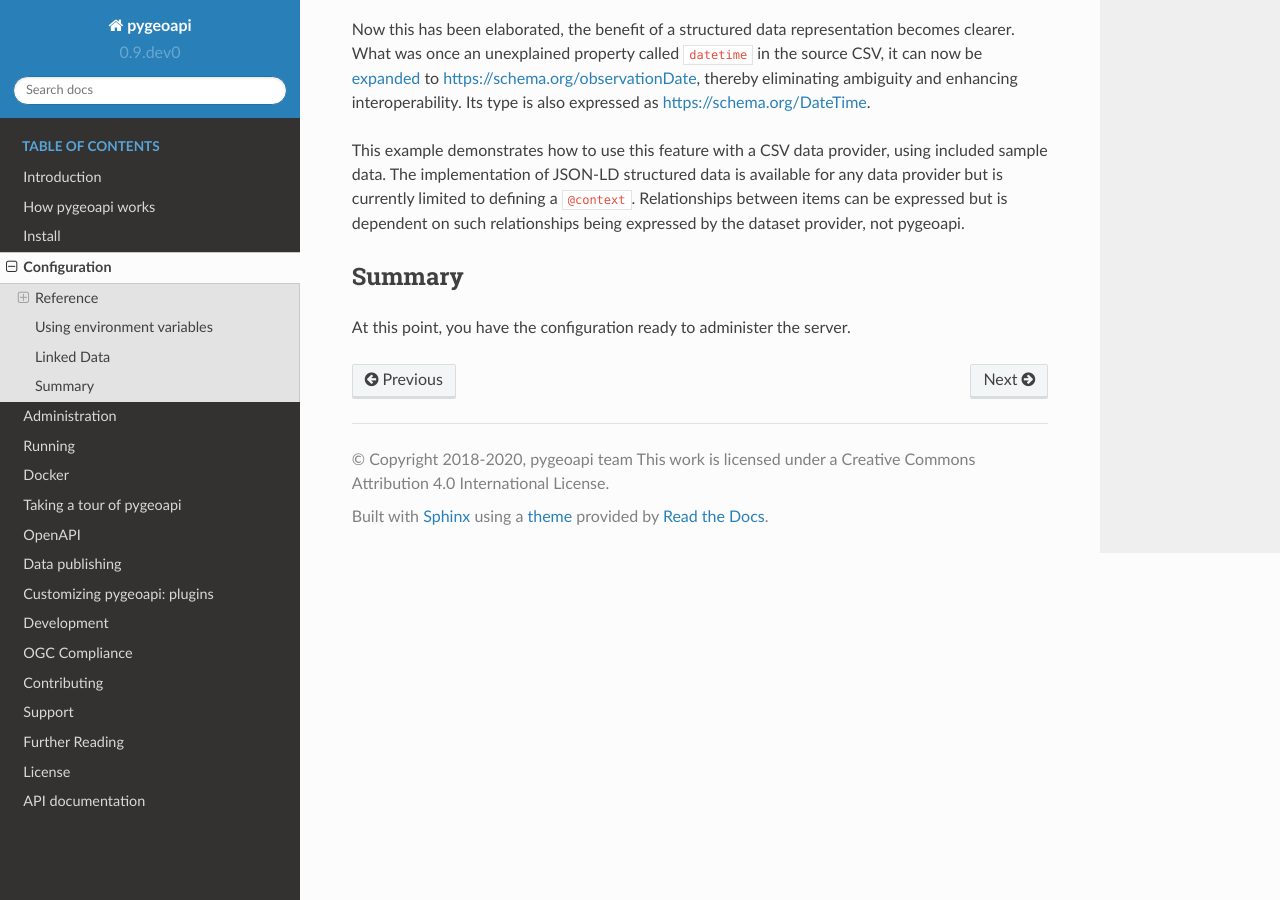
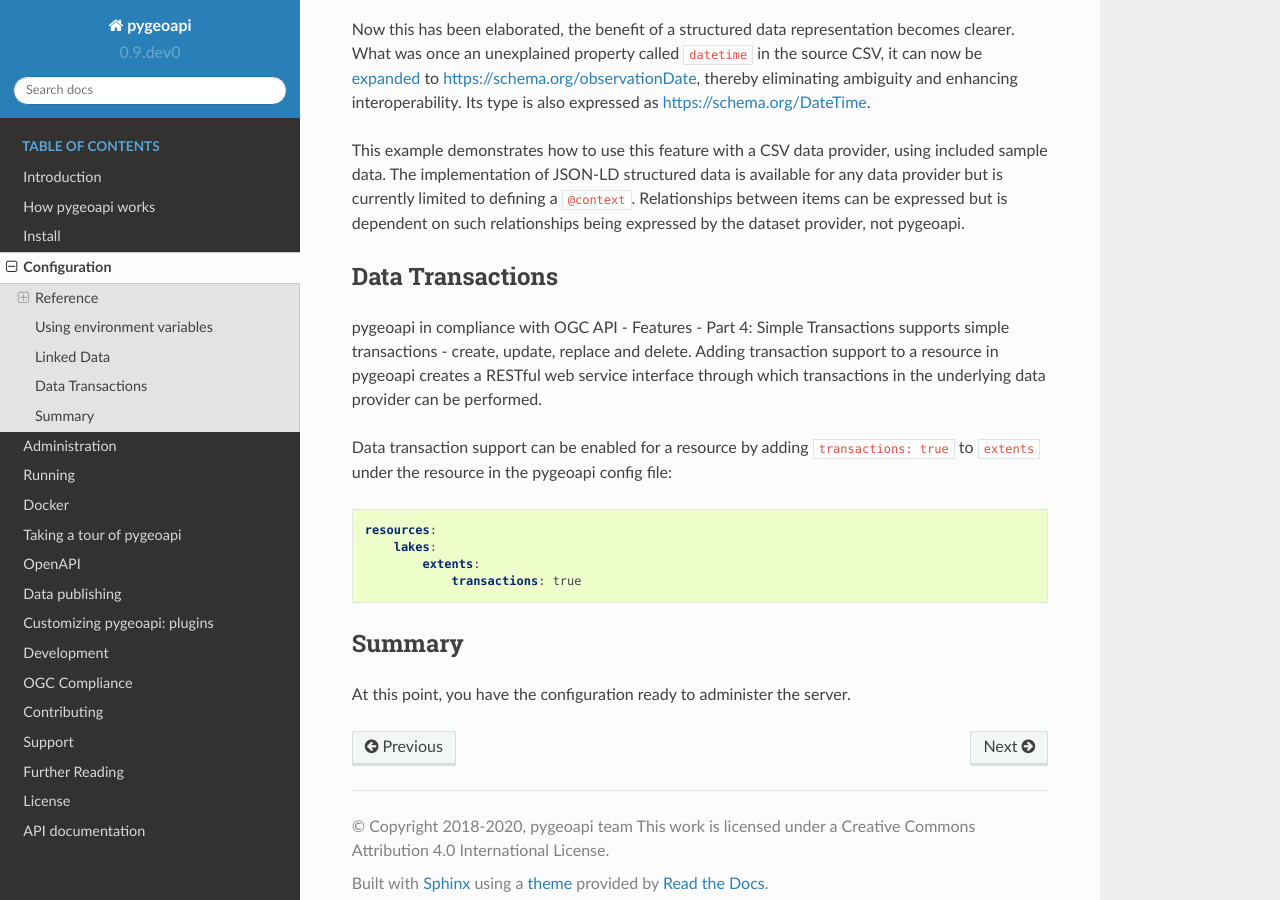
Before and after one commit to geopython/pygeoapi, a Sphinx documentation site: the page built from docs/source/configuration.rst, in a window 1280 px wide and 900 px high, scrolled down 4719 px. Built offline with Sphinx 7.4.7 and the Read the Docs theme 2.0.0, drawn with Linux system fonts in a browser that asks for light colours.

Commit message:
Update configuration.rst

```diff
--- a/docs/source/configuration.rst
+++ b/docs/source/configuration.rst
@@ -251,6 +251,21 @@
 ``@context``.  Relationships between items can be expressed but is dependent on such relationships being expressed
 by the dataset provider, not pygeoapi.
 
+
+Data Transactions
+-------
+pygeoapi in compliance with OGC API - Features - Part 4: Simple Transactions supports simple transactions - create, update, replace and delete. Adding transaction support to a resource in pygeoapi creates a RESTful web service interface through which transactions in the underlying data provider can be performed.
+
+Data transaction support can be enabled for a resource by adding ``transactions: true`` to ``extents`` under the resource in the pygeoapi config file:
+
+.. code-block:: yaml
+
+  resources:
+      lakes:
+          extents:
+              transactions: true
+
+
 Summary
 -------
 
```
